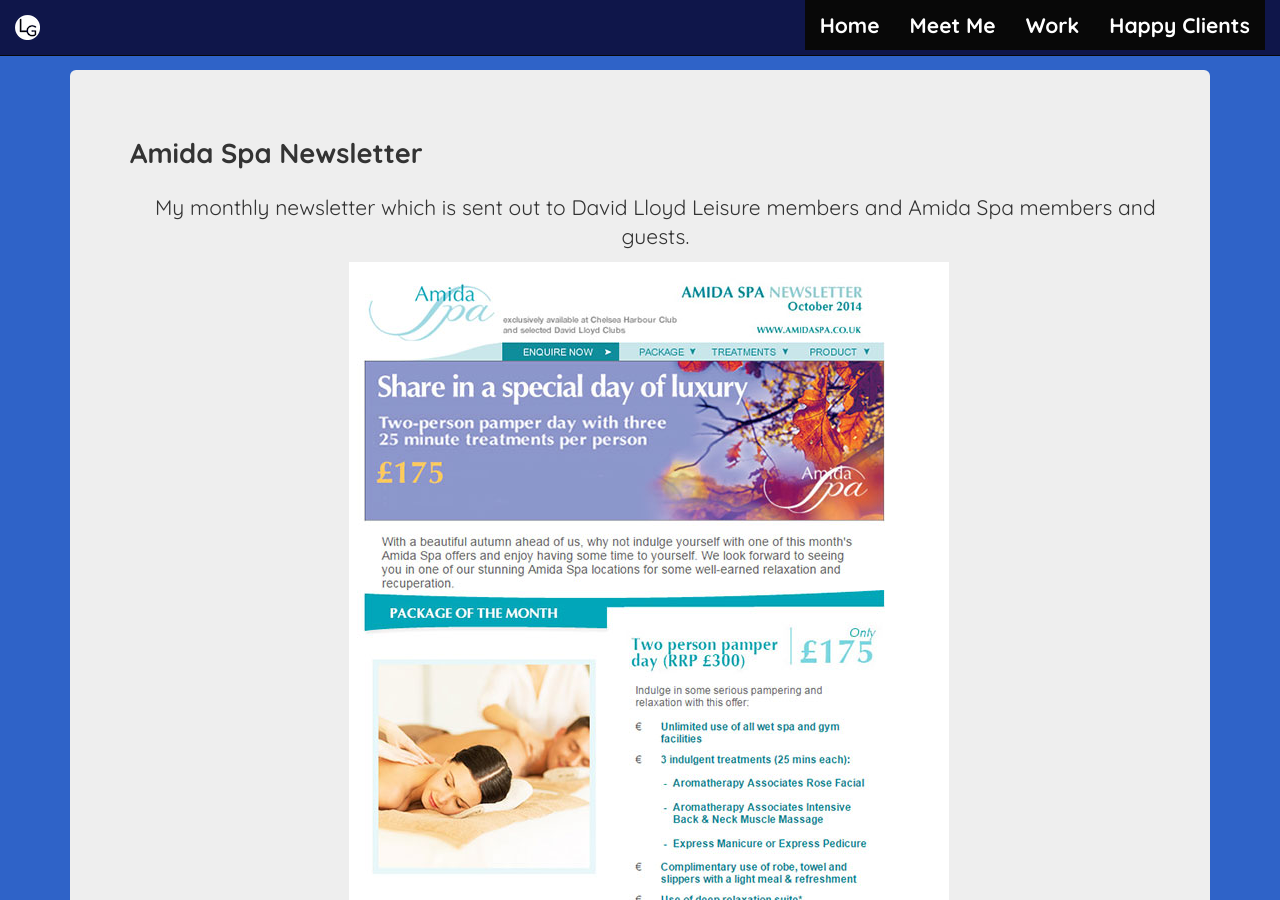
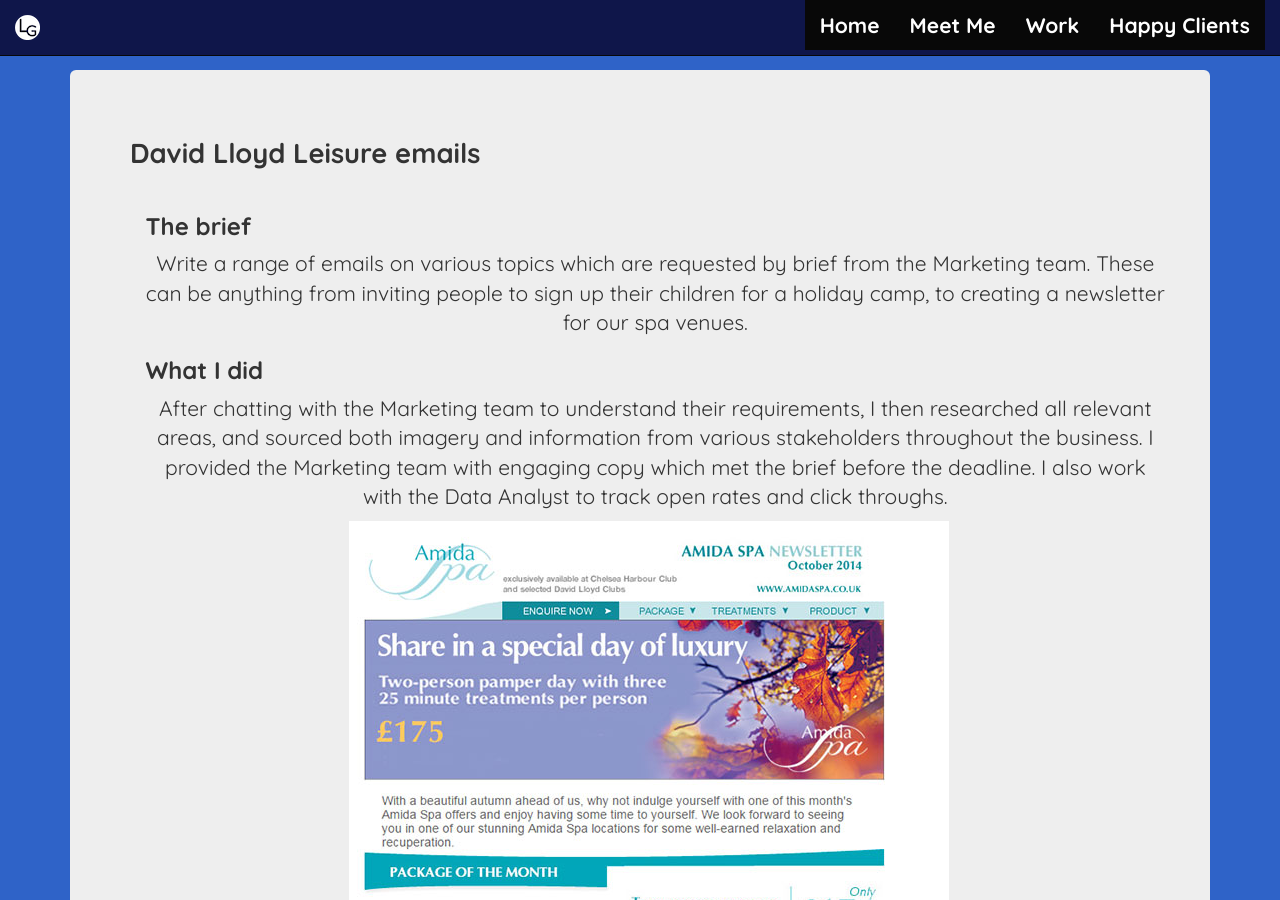
Before and after one commit to luisagottardo/luisagottardo.github.io, a Jekyll site: the page make/dl-emails.html, which Jekyll copies as it is, in a window 1280 px wide and 900 px high. Built offline with Jekyll 4.4.1, drawn with Linux system fonts in a browser that asks for light colours.

Commit message:
Adding DL emails page

```diff
--- a/make/amidaspa.html
+++ b/make/dl-emails.html
@@ -65,16 +65,20 @@
 <div class="row intro">
   <div class="col-md-12">
     <div class="jumbotron">
-      <h2>Amida Spa Newsletter</h2>
+      <h2>David Lloyd Leisure emails</h2>
       <div class="row">
         <div class="col-md-12">
           <div class="meet-BRD">
             <div class="row about-yael">
               <div class="about-left">
-                <p>My monthly newsletter which is sent out to David Lloyd Leisure members and Amida Spa members and guests.</p>
+                <h3>The brief</h3>
+                <p>Write a range of emails on various topics which are requested by brief from the Marketing team. These can be anything from inviting people to sign up their children for a holiday camp, to creating a newsletter for our spa venues.</p>
+                <h3>What I did</h3>
+                <p>After chatting with the Marketing team to understand their requirements, I then researched all relevant areas, and sourced both imagery and information from various stakeholders throughout the business. I provided the Marketing team with engaging copy which met the brief before the deadline. I also work with the Data Analyst to track open rates and click throughs.</p>
                 <div class="work-image">
                 	<img src="../images/work/amida-spa-october.jpg" class="img-responsive"/>
                 	<img src="../images/work/amida-spa-november.jpg" class="img-responsive"/>
+									<p>My monthly newsletter which is sent out to David Lloyd Leisure members and Amida Spa members and guests.</p>
                 </div>
               </div>
             </div>
```
Also changed, not shown: make/buzzfeed-10-reasons-visit-indoor-slope.html (added), make/dl-train-body-type.html (added), make/dl-workout-snacks.html (added), make/g3-heterophobia.html (added), make/ifat.html (added), make/men-style-fashion.html (added).
